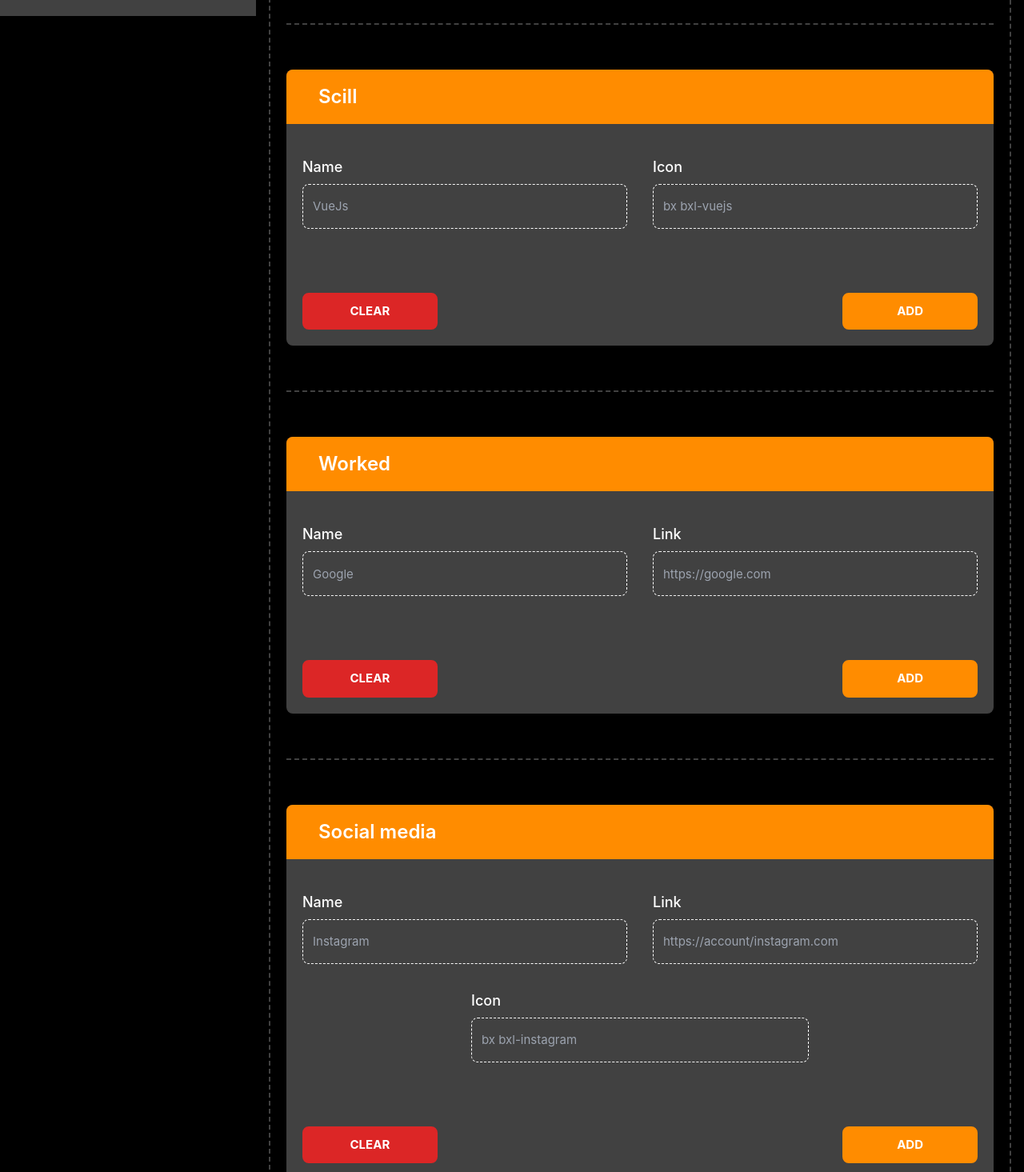
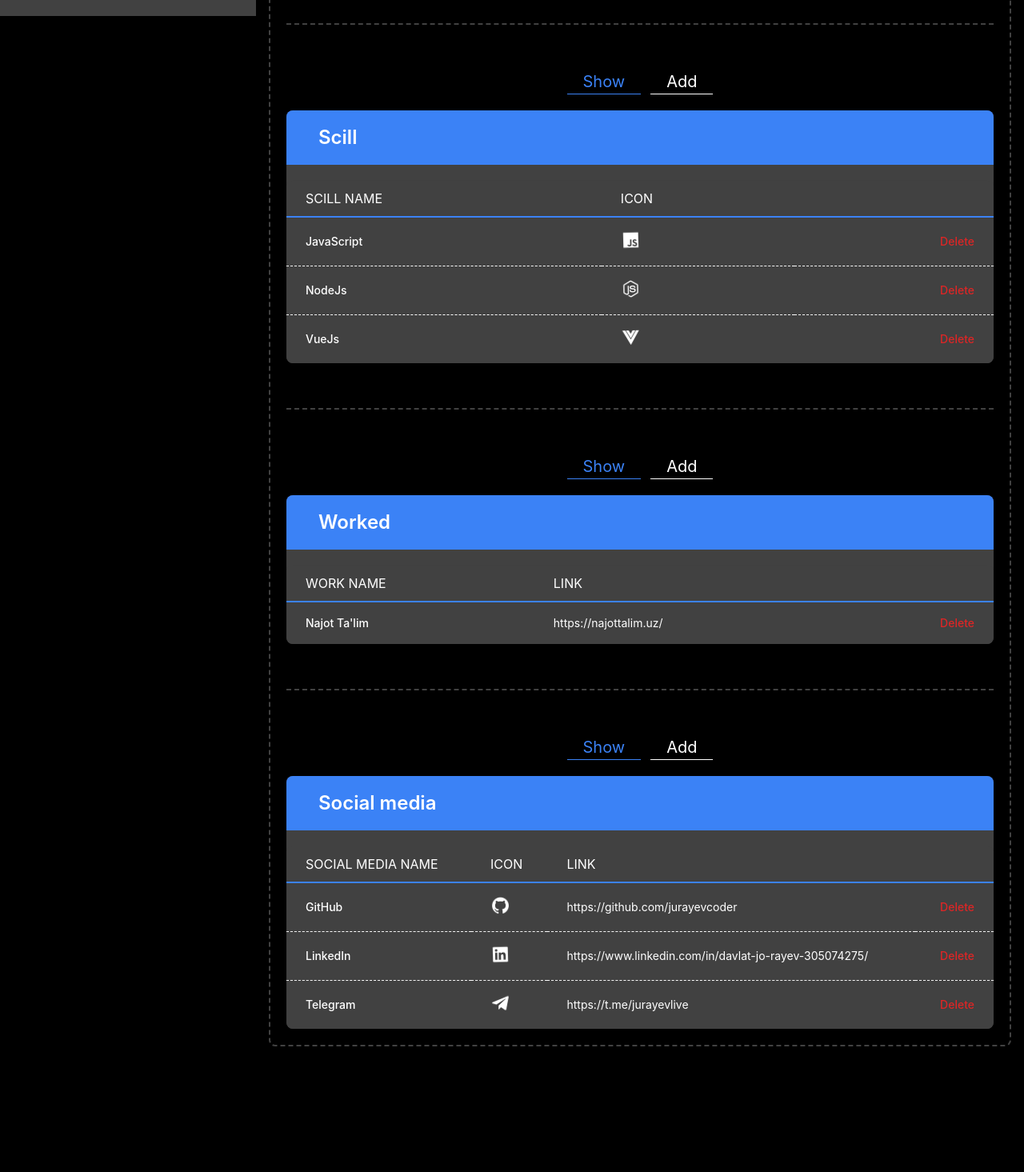
Before and after one commit to jurayevcoder/portfolio-site-admin-dashboard, a Vue app: page /infos in a window 1280 px wide. Shown: the part 780-2245 px from the top of the page at 80% size. After the commit the page ends 2104 px from the top, so only its background shows below. Built offline with nearby package versions, Linux system fonts and the light colour scheme.

Commit message:
info change

```diff
--- a/src/views/Info/Info.vue
+++ b/src/views/Info/Info.vue
@@ -147,13 +147,107 @@
   </div>
 
   <div class="w-full mb-14 pb-14 border-b-2 border-[#414141] border-dashed">
+    <div class="flex items-center justify-center gap-3 mb-5">
+      <button
+        @click="btnShow"
+        :class="
+          show
+            ? 'text-blue-500 text-[20px] px-5 border-b border-blue-500'
+            : 'text-white text-[20px] px-5 border-b border-white hover:text-[#FF8C00]'
+        "
+      >
+        Show
+      </button>
+      <button
+        @click="btnAdd"
+        :class="
+          add
+            ? 'text-[#FF8C00] text-[20px] px-5 border-b border-[#FF8C00]'
+            : 'text-white text-[20px] px-5 border-b border-white hover:text-[#FF8C00]'
+        "
+      >
+        Add
+      </button>
+    </div>
+
     <div class="relative rounded-lg w-full bg-[#414141]">
       <div
-        class="flex justify-between items-center p-4 pl-10 sm:mb-5 bg-[#FF8C00] rounded-t-lg"
+        :class="show ? 'flex justify-between items-center p-4 pl-10 sm:mb-5 bg-blue-500 rounded-t-lg' : 'flex justify-between items-center p-4 pl-10 sm:mb-5 bg-[#FF8C00] rounded-t-lg'"
       >
         <h3 class="text-[24px] font-semibold text-white">Scill</h3>
       </div>
-      <form class="w-full p-5">
+
+      <div :class="show ? 'relative overflow-x-auto shadow-md sm:rounded-lg' : 'hidden'">
+      <table class="w-full text-sm text-left text-white">
+        <thead
+          class="text-[16px] text-white border-b-2 border-blue-500 uppercase bg-[#414141]"
+        >
+          <tr>
+            <th scope="col" class="px-6 py-3">Scill name</th>
+            <th scope="col" class="px-6 py-3">icon</th>
+            <th scope="col" class="px-6 py-3">
+              <span class="sr-only">Delete</span>
+            </th>
+          </tr>
+        </thead>
+        <tbody>
+          <tr
+            class="bg-[#414141] border-b border-white border-dashed"
+          >
+            <th
+              scope="row"
+              class="px-6 py-4 font-medium whitespace-nowrap text-white"
+            >
+              JavaScript
+            </th>
+            <td class="px-6 py-4"><i class='bx bxl-javascript bx-tada text-[25px]'></i></td>
+            <td class="px-6 py-4 text-right">
+              <a
+                href="#"
+                class="font-medium text-red-600 hover:underline"
+                >Delete</a
+              >
+            </td>
+          </tr>
+          <tr
+            class="bg-[#414141] border-b border-white border-dashed"
+          >
+            <th
+              scope="row"
+              class="px-6 py-4 font-medium whitespace-nowrap text-white"
+            >
+              NodeJs
+            </th>
+            <td class="px-6 py-4"><i class='bx bxl-nodejs bx-tada text-[25px]'></i></td>
+            <td class="px-6 py-4 text-right">
+              <a
+                href="#"
+                class="font-medium text-red-600 hover:underline"
+                >Delete</a
+              >
+            </td>
+          </tr>
+          <tr class="bg-[#414141]">
+            <th
+              scope="row"
+              class="px-6 py-4 font-medium whitespace-nowrap text-white"
+            >
+              VueJs
+            </th>
+            <td class="px-6 py-4"><i class='bx bxl-vuejs bx-tada text-[25px]'></i></td>
+            <td class="px-6 py-4 text-right">
+              <a
+                href="#"
+                class="font-medium text-red-600 hover:underline"
+                >Delete</a
+              >
+            </td>
+          </tr>
+        </tbody>
+      </table>
+    </div>
+
+      <form :class="add? 'w-full p-5' : 'hidden'">
         <div class="w-full flex flex-col items-center gap-8 mb-20">
           <div class="w-full flex flex-col justify-between gap-8 lg:flex lg:flex-row">
             <div class="w-full lg:w-[50%]">
@@ -204,13 +298,74 @@
   </div>
 
   <div class="w-full mb-14 pb-14 border-b-2 border-[#414141] border-dashed">
+    <div class="flex items-center justify-center gap-3 mb-5">
+      <button
+        @click="btnWorkShow"
+        :class="
+          showWork
+            ? 'text-blue-500 text-[20px] px-5 border-b border-blue-500'
+            : 'text-white text-[20px] px-5 border-b border-white hover:text-[#FF8C00]'
+        "
+      >
+        Show
+      </button>
+      <button
+        @click="btnWorkAdd"
+        :class="
+          addWork
+            ? 'text-[#FF8C00] text-[20px] px-5 border-b border-[#FF8C00]'
+            : 'text-white text-[20px] px-5 border-b border-white hover:text-[#FF8C00]'
+        "
+      >
+        Add
+      </button>
+    </div>
+
+
     <div class="relative rounded-lg w-full bg-[#414141]">
       <div
-        class="flex justify-between items-center p-4 pl-10 sm:mb-5 bg-[#FF8C00] rounded-t-lg"
+        :class="showWork ? 'flex justify-between items-center p-4 pl-10 sm:mb-5 bg-blue-500 rounded-t-lg' : 'flex justify-between items-center p-4 pl-10 sm:mb-5 bg-[#FF8C00] rounded-t-lg'"
       >
         <h3 class="text-[24px] font-semibold text-white">Worked</h3>
       </div>
-      <form class="w-full p-5">
+
+      <div :class="showWork ? 'relative overflow-x-auto shadow-md sm:rounded-lg' : 'hidden'">
+      <table class="w-full text-sm text-left text-white">
+        <thead
+          class="text-[16px] text-white border-b-2 border-blue-500 uppercase bg-[#414141]"
+        >
+          <tr>
+            <th scope="col" class="px-6 py-3">Work name</th>
+            <th scope="col" class="px-6 py-3">Link</th>
+            <th scope="col" class="px-6 py-3">
+              <span class="sr-only">Delete</span>
+            </th>
+          </tr>
+        </thead>
+        <tbody>
+          <tr
+            class="bg-[#414141]"
+          >
+            <th
+              scope="row"
+              class="px-6 py-4 font-medium whitespace-nowrap text-white"
+            >
+              Najot Ta'lim
+            </th>
+            <td class="px-6 py-4"><a href="https://najottalim.uz/" class="hover:underline hover:text-blue-500">https://najottalim.uz/</a></td>
+            <td class="px-6 py-4 text-right">
+              <a
+                href="#"
+                class="font-medium text-red-600 hover:underline"
+                >Delete</a
+              >
+            </td>
+          </tr>
+        </tbody>
+      </table>
+    </div>
+
+      <form :class="addWork ? 'w-full p-5' : 'hidden'">
         <div class="w-full flex flex-col items-center gap-8 mb-20">
           <div class="w-full flex flex-col justify-between gap-8 lg:flex lg:flex-row">
             <div class="w-full lg:w-[50%]">
@@ -261,13 +416,111 @@
   </div>
 
   <div class="w-full">
+    <div class="flex items-center justify-center gap-3 mb-5">
+      <button
+        @click="btnSocialShow"
+        :class="
+          showSocial
+            ? 'text-blue-500 text-[20px] px-5 border-b border-blue-500'
+            : 'text-white text-[20px] px-5 border-b border-white hover:text-[#FF8C00]'
+        "
+      >
+        Show
+      </button>
+      <button
+        @click="btnSocialAdd"
+        :class="
+          addSocial
+            ? 'text-[#FF8C00] text-[20px] px-5 border-b border-[#FF8C00]'
+            : 'text-white text-[20px] px-5 border-b border-white hover:text-[#FF8C00]'
+        "
+      >
+        Add
+      </button>
+    </div>
+
     <div class="relative rounded-lg w-full bg-[#414141]">
       <div
-        class="flex justify-between items-center p-4 pl-10 sm:mb-5 bg-[#FF8C00] rounded-t-lg"
+        :class="showSocial ? 'flex justify-between items-center p-4 pl-10 sm:mb-5 bg-blue-500 rounded-t-lg' : 'flex justify-between items-center p-4 pl-10 sm:mb-5 bg-[#FF8C00] rounded-t-lg'"
       >
         <h3 class="text-[24px] font-semibold text-white">Social media</h3>
       </div>
-      <form class="w-full p-5">
+
+      <div :class="showSocial ? 'relative overflow-x-auto shadow-md sm:rounded-lg' : 'hidden'">
+      <table class="w-full text-sm text-left text-white">
+        <thead
+          class="text-[16px] text-white border-b-2 border-blue-500 uppercase bg-[#414141]"
+        >
+          <tr>
+            <th scope="col" class="px-6 py-3">Social media name</th>
+            <th scope="col" class="px-6 py-3">Icon</th>
+            <th scope="col" class="px-6 py-3">Link</th>
+            <th scope="col" class="px-6 py-3">
+              <span class="sr-only">Delete</span>
+            </th>
+          </tr>
+        </thead>
+        <tbody>
+          <tr
+            class="bg-[#414141] border-b border-white border-dashed"
+          >
+            <th
+              scope="row"
+              class="px-6 py-4 font-medium whitespace-nowrap text-white"
+            >
+              GitHub
+            </th>
+            <td class="px-6 py-4"><i class='bx bxl-github bx-tada text-[25px]' ></i></td>
+            <td class="px-6 py-4"><a href="https://github.com/jurayevcoder" class="hover:underline hover:text-blue-500">https://github.com/jurayevcoder</a></td>
+            <td class="px-6 py-4 text-right">
+              <a
+                href="#"
+                class="font-medium text-red-600 hover:underline"
+                >Delete</a
+              >
+            </td>
+          </tr>
+          <tr
+            class="bg-[#414141] border-b border-white border-dashed"
+          >
+            <th
+              scope="row"
+              class="px-6 py-4 font-medium whitespace-nowrap text-white"
+            >
+              LinkedIn
+            </th>
+            <td class="px-6 py-4"><i class='bx bxl-linkedin-square bx-tada text-[25px]' ></i></td>
+            <td class="px-6 py-4"><a href="https://www.linkedin.com/in/davlat-jo-rayev-305074275/" class="hover:underline hover:text-blue-500">https://www.linkedin.com/in/davlat-jo-rayev-305074275/</a></td>
+            <td class="px-6 py-4 text-right">
+              <a
+                href="#"
+                class="font-medium text-red-600 hover:underline"
+                >Delete</a
+              >
+            </td>
+          </tr>
+          <tr class="bg-[#414141]">
+            <th
+              scope="row"
+              class="px-6 py-4 font-medium whitespace-nowrap text-white"
+            >
+              Telegram
+            </th>
+            <td class="px-6 py-4"><i class='bx bxl-telegram bx-tada text-[25px]' ></i></td>
+            <td class="px-6 py-4"><a href="https://t.me/jurayevlive" class="hover:underline hover:text-blue-500">https://t.me/jurayevlive</a></td>
+            <td class="px-6 py-4 text-right">
+              <a
+                href="#"
+                class="font-medium text-red-600 hover:underline"
+                >Delete</a
+              >
+            </td>
+          </tr>
+        </tbody>
+      </table>
+    </div>
+
+      <form :class="addSocial ? 'w-full p-5' : 'hidden'">
         <div class="w-full flex flex-col items-center gap-8 mb-20">
           <div class="w-full flex flex-col justify-between gap-8 lg:flex lg:flex-row">
             <div class="w-full lg:w-[50%]">
@@ -334,6 +587,26 @@
   </div>
 </template>
 
-<script setup></script>
+<script setup>
+import { ref } from "vue";
+
+const show = ref(true);
+const add = ref(false);
+
+const showWork = ref(true);
+const addWork = ref(false);
+
+const showSocial = ref(true);
+const addSocial = ref(false);
+
+const btnShow = () => (show.value = true) && (add.value = false);
+const btnAdd = () => (add.value = true) && (show.value = false);
+
+const btnWorkShow = () => (showWork.value = true) && (addWork.value = false);
+const btnWorkAdd = () => (addWork.value = true) && (showWork.value = false);
+
+const btnSocialShow = () => (showSocial.value = true) && (addSocial.value = false);
+const btnSocialAdd = () => (addSocial.value = true) && (showSocial.value = false);
+</script>
 
 <style lang="scss" scoped></style>
```
